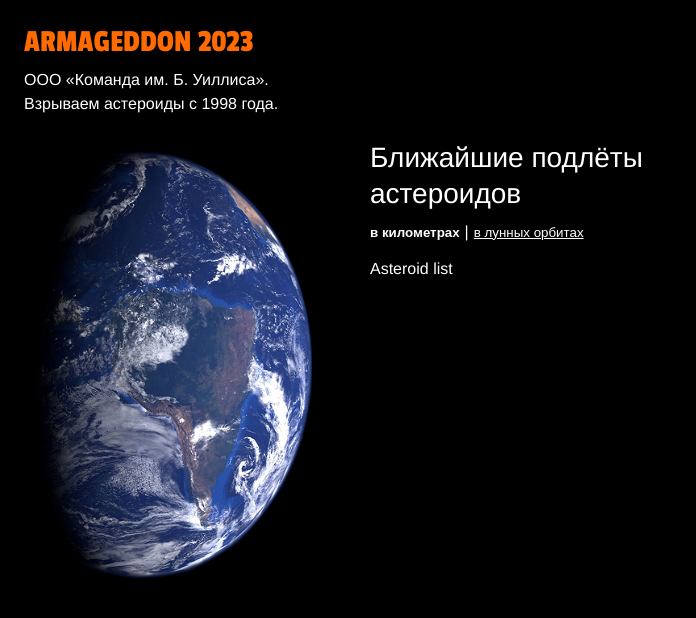
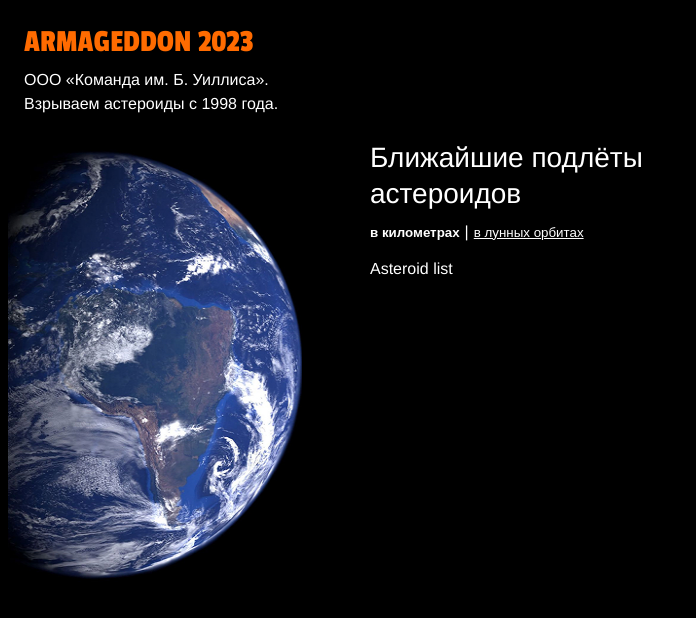
Before and after one commit to konstsem/test-task-armageddon, a Next.js app: page / in a window 1280 px wide. Shown: the top 618 px of the page, without its empty margins (0-696 px from the left). Built offline with nearby package versions, Linux system fonts and the light colour scheme.

Commit message:
fix: fix logo position

```diff
--- a/app/Header/index.tsx
+++ b/app/Header/index.tsx
@@ -12,7 +12,7 @@ export const Header = () => {
                 </div>
             </header>
 
-            <Image className={styles.earthPanelImage} src="/earth.jpg" alt="" width={304} height={436} />
+            <Image className={styles.earthPanelImage} src="/earth.jpg" alt="" width={367} height={436} />
         </>
     );
 };
--- a/app/Header/styles.module.css
+++ b/app/Header/styles.module.css
@@ -28,7 +28,7 @@
   grid-area: earthLogo;
   justify-self: start;
   pointer-events: none;
-  /* transform: translateX(-19%);  TODO пересмотреть после замены изображения*/
+  transform: translateX(-73px);
 }
 
 @media(max-width: 768px) {
```
